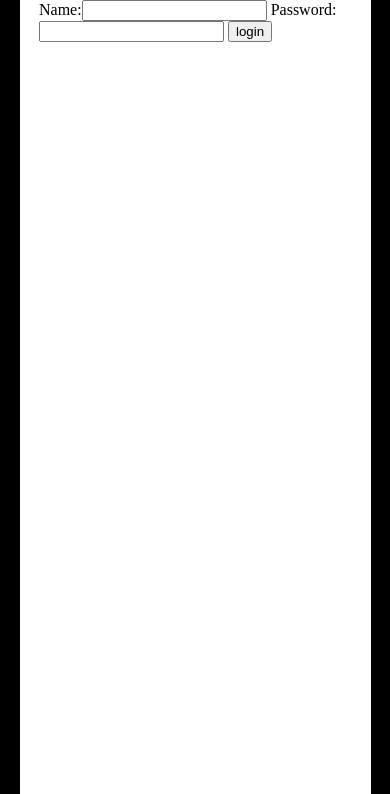
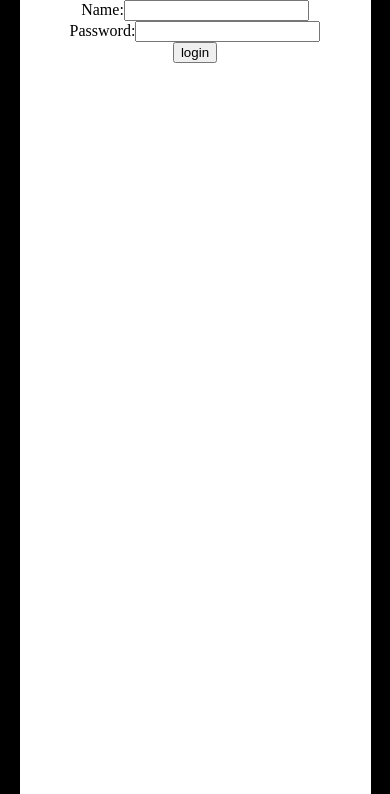
Before and after one commit to notinecrafter/Its-Working, a PHP site: page /login.php in a window 390 px wide. Shown: the part 50-844 px from the top of the page. Run offline with PHP 8.4, Linux system fonts and the light colour scheme; data that the repository does not hold is empty.

Commit message:
responsive design
FUUUUTUUURE

```diff
--- a/its/light.css
+++ b/its/light.css
@@ -137,6 +137,13 @@ th, td {
     #header {
         height: 50px;
     }
+    .nobreakmobile {
+        height: 0px;
+    }
+    #loginform {
+        text-align: center;
+        display: block;
+    }
 }
 @media screen and (max-device-width: 600px) {
     #main {
@@ -178,4 +185,7 @@ th, td {
     #loginform{
         text-align: center;
     }
+    .nobreakmobile{
+        height: 0px;
+    }
 }
--- a/its/login.php
+++ b/its/login.php
@@ -13,14 +13,14 @@ if($debug){
 <html>
 <head>
     <title>It's Working build <?php echo date("o")."W".date("W");?></title>
-    <link rel="stylesheet" type="text/css" href="light.css">
+    <link rel="stylesheet" type="text/css" href="light.css"/>
 </head>
 <body onresize="resize()">
 <div id='header'><img id='logo' src='logo-light.png'/></div>
 <div id='main'>
 	<form action='login.php' method='post' id='loginform'>
-        Name:<input type="text" name="name"/>
-        Password:<input type='password' name='password'/>
+        Name:<input type="text" name="name"/><div class='nobreakmobile'><br/></div>
+        Password:<input type='password' name='password'/><div class='nobreakmobile'><br/></div>
         <input type='submit' value='login'/>
 	</form>
 	<?php
```
